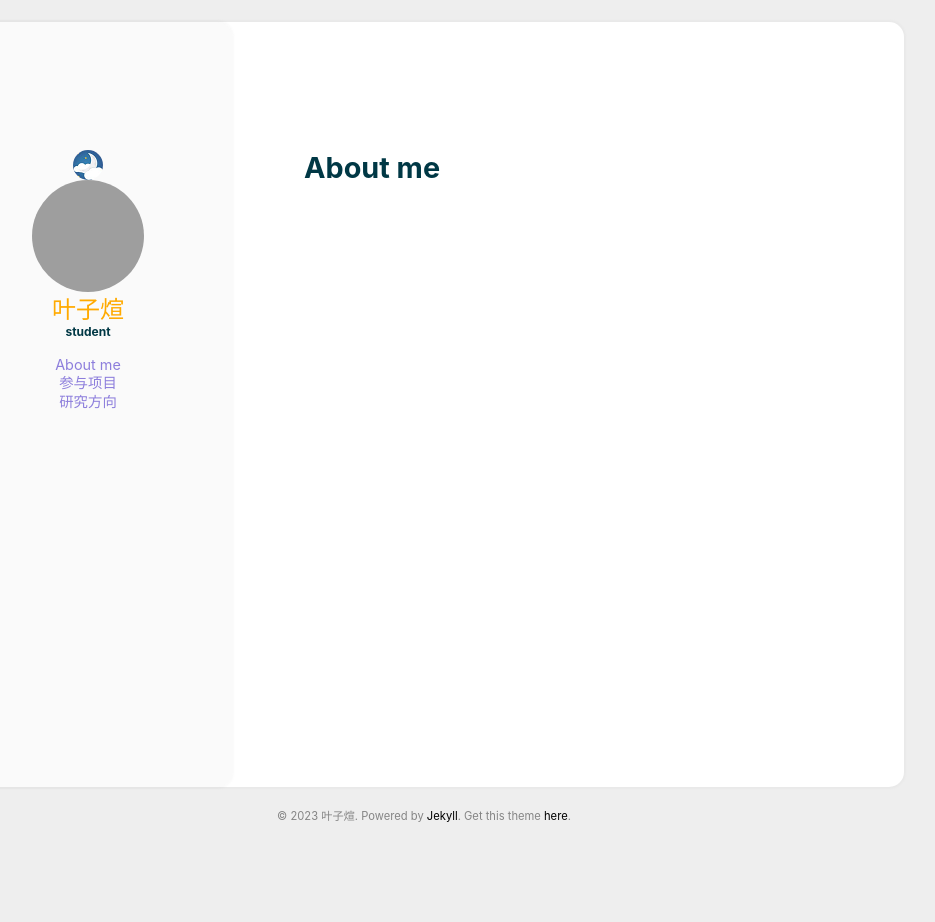
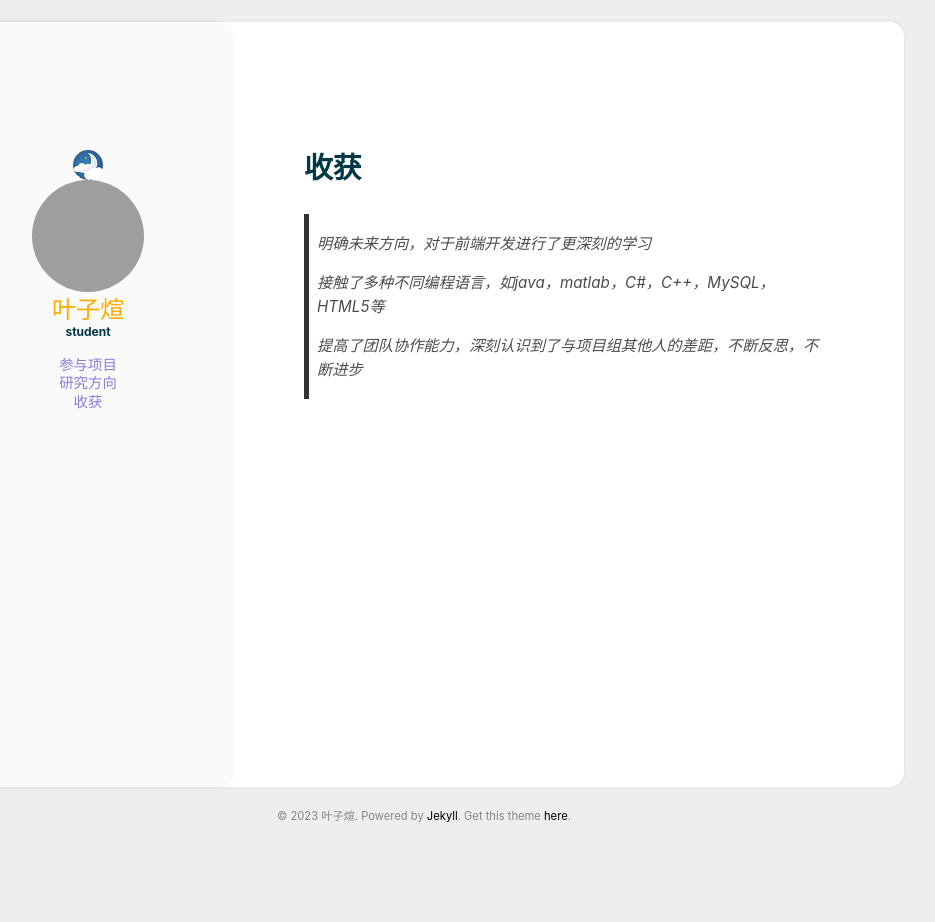
Before and after one commit to yeyeeeI/yeyeI.github.io, a Jekyll site: the page built from _additional_pages/Aboutme.md, in a window 1280 px wide. Shown: the whole page, without its empty margins (216-1151 px from the left). Built offline with Jekyll 4.4.1, drawn with Linux system fonts in a browser that asks for light colours; grey boxes are pictures that could not be loaded.

Commit message:
Update Aboutme.md

```diff
--- a/_additional_pages/Aboutme.md
+++ b/_additional_pages/Aboutme.md
@@ -1,5 +1,11 @@
 ---
-title: About me
+title: 收获
 layout: simple
-order: 1
+order: 4
 ---
+> *明确未来方向，对于前端开发进行了更深刻的学习*
+>
+> *接触了多种不同编程语言，如java，matlab，C#，C++，MySQL，HTML5等*
+>
+> *提高了团队协作能力，深刻认识到了与项目组其他人的差距，不断反思，不断进步*
+>
```
